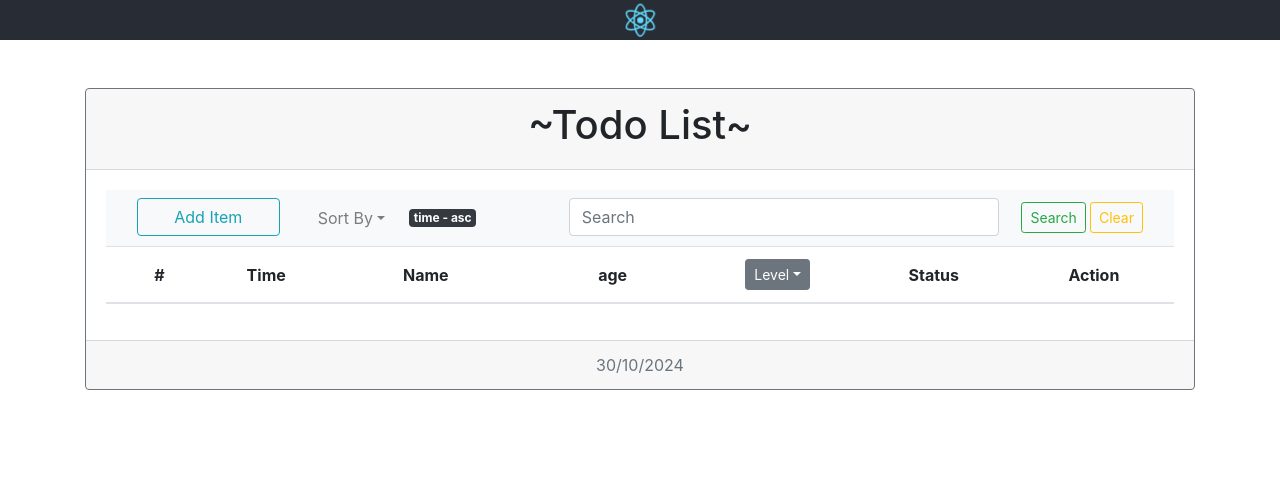
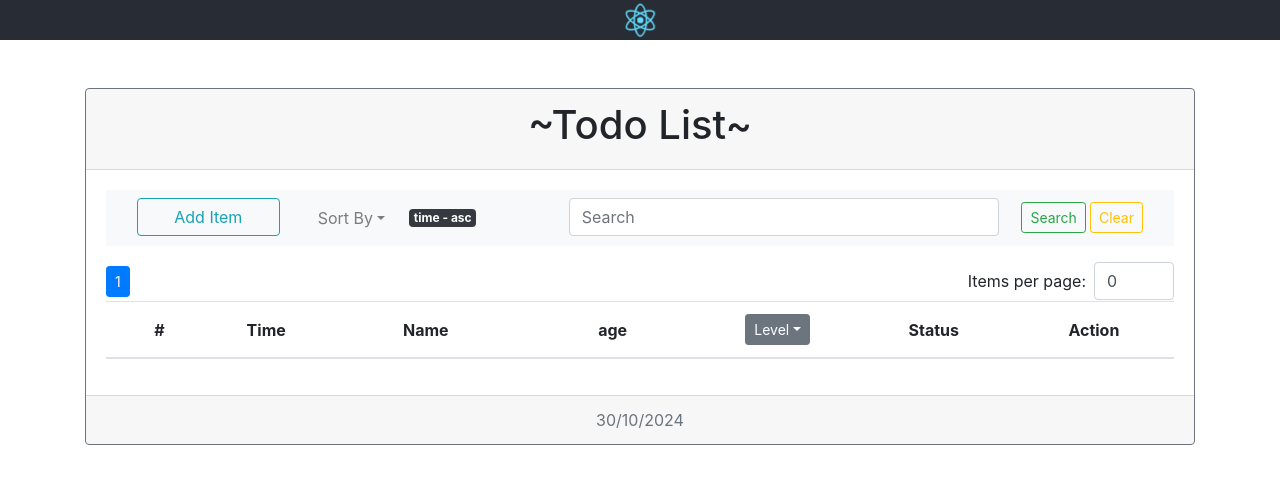
Before and after one commit to ducitp5/reactjs-todos-list, a React (Create React App) app: page / in a window 1280 px wide. Shown: the top 484 px of the page. Built offline with nearby package versions, Linux system fonts and the light colour scheme.

Commit message:
paginate items

```diff
--- a/src/components/List.js
+++ b/src/components/List.js
@@ -6,7 +6,9 @@ export class List extends React.Component {
   constructor(props) {
     super(props);
     this.state = {
-      showLevelDropdown: false
+      showLevelDropdown: false,
+      currentPage: 1,
+      itemsPerPage: 0
     }
   }
 
@@ -20,24 +22,74 @@ export class List extends React.Component {
     this.props.onClickLevelFilter(level); // Trigger level filter in App.js
   };
 
+  handlePageChange = (pageNumber) => {
+    this.setState({ currentPage: pageNumber });
+  };
+
+  handleItemsPerPageChange = (event) => {
+    const itemsPerPage = Number(event.target.value);
+    this.setState({
+      itemsPerPage,
+      currentPage: 1 // Reset to first page when items per page changes
+    });
+  };
+
   render() {
     let items = this.props.items;
-    const { showLevelDropdown } = this.state;
+    const { showLevelDropdown, currentPage, itemsPerPage } = this.state;
 
-    const elmItem = items.map((item, index) => {
+    const indexOfLastItem = currentPage * itemsPerPage;
+    const indexOfFirstItem = indexOfLastItem - itemsPerPage;
+    const currentItems = itemsPerPage ? items.slice(indexOfFirstItem, indexOfLastItem) : items;
+
+    const elmItem = currentItems.map((item, index) => {
       return (
         <Item
           onClickEdit={this.props.onClickEdit}
           onClickDelete={this.props.onClickDelete}
-          key={index}
+          key={item.id}
           item={item}
-          index={index}
-          />
+          index={indexOfFirstItem + index} // Maintain the correct index
+        />
       )
     });
 
+    const totalPages = itemsPerPage ? Math.ceil(items.length / itemsPerPage) : Math.ceil(items.length);
+
     return (
       <div className="panel panel-success">
+        {/* Pagination and Items per Page Controls */}
+        <div className="d-flex justify-content-between align-items-center mt-3">
+          <div className="pagination">
+            {
+              Array.from(
+                { length: itemsPerPage ? totalPages : 1},
+                  (_, index) => (
+                    <button
+                        key={index + 1}
+                        onClick={() => this.handlePageChange(index + 1)}
+                        className={`btn btn-sm ${currentPage === index + 1 ? 'btn-primary' : 'btn-secondary'}`}
+                    >
+                      {index + 1}
+                    </button>
+                  )
+              )
+            }
+          </div>
+
+          <div className="ml-auto">
+            <label className="mr-2">Items per page:</label>
+            <input
+                type="number"
+                min="1"
+                value={itemsPerPage}
+                onChange={this.handleItemsPerPageChange}
+                className="form-control d-inline-block"
+                style={{ width: "80px" }}
+            />
+          </div>
+        </div>
+
         <table className="table table-hover table-responsive-lg">
           <thead>
             <tr>
@@ -75,6 +127,7 @@ export class List extends React.Component {
             {elmItem}
           </tbody>
         </table>
+
       </div>
     )
   }
```
